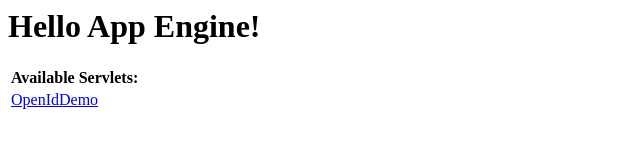
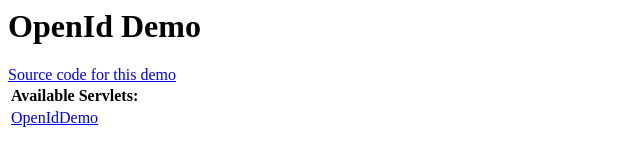
Before and after one commit to ikai/App-Engine-Java-OpenId-Demo, a plain HTML site: page war/index.html in a window 1280 px wide. Shown: the whole page, without its empty margins (0-640 px from the left). Drawn offline with Linux system fonts and the light colour scheme.

Commit message:
Adding link to source in project

```diff
--- a/war/index.html
+++ b/war/index.html
@@ -9,11 +9,13 @@
 <html>
   <head>
     <meta http-equiv="content-type" content="text/html; charset=UTF-8">
-    <title>Hello App Engine</title>
+    <title>OpenId Demo</title>
   </head>
 
   <body>
-    <h1>Hello App Engine!</h1>
+    <h1>OpenId Demo</h1>
+
+	<a href="http://github.com/ikai/App-Engine-Java-OpenId-Demo">Source code for this demo</a>
 
     <table>
       <tr>
```
